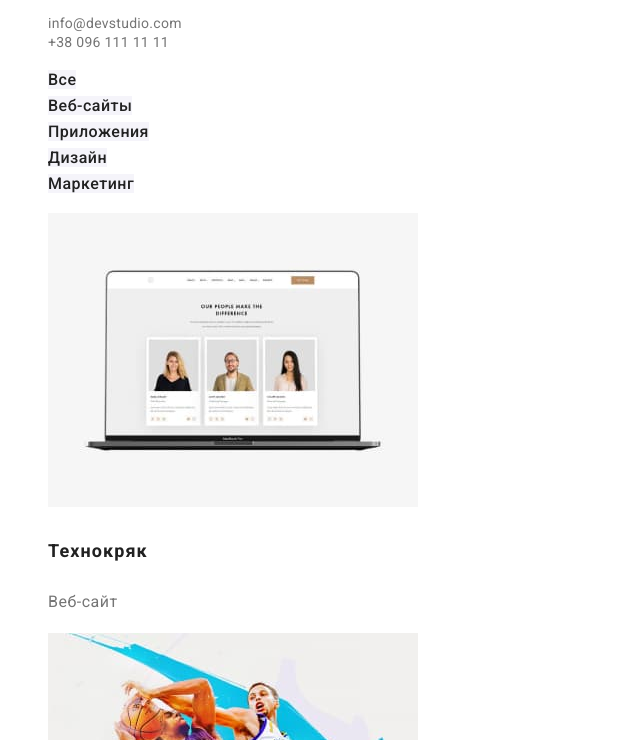
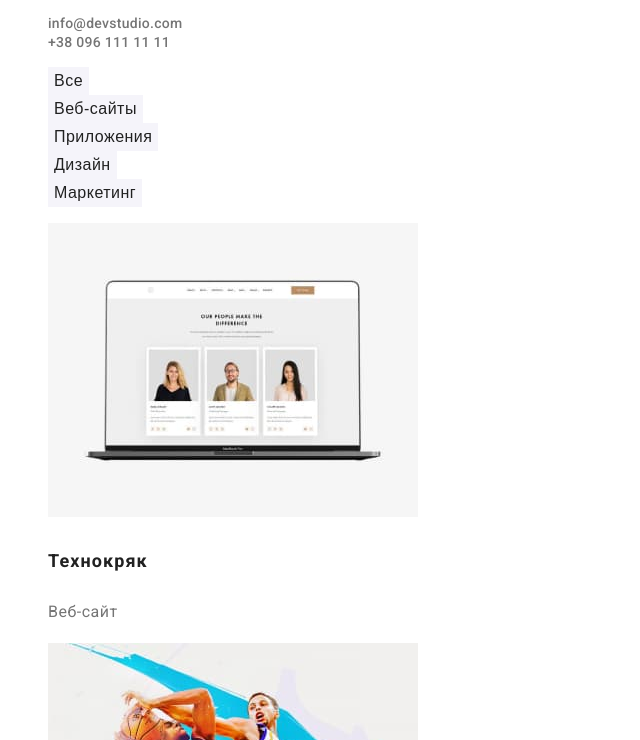
Before and after one commit to YaroslavBry/goit-markup-hw-02, a plain HTML site: page portfolio.html in a window 1280 px wide. Shown: the part 104-844 px from the top of the page, without its empty margins (0-640 px from the left). Drawn offline with Linux system fonts and the light colour scheme.

Commit message:
Вносит правки 24.05.2022

```diff
--- a/portfolio.html
+++ b/portfolio.html
@@ -33,15 +33,14 @@
       <!-- наши работы -->
       <section>
         <h1 hidden>Портфолио работ</h1>
-        <div>
-          <ul class="portfolio-nav">
-            <li><a href="" class="radiobutton-portfolio">Все</a></li>
-            <li><a href="" class="radiobutton-portfolio">Веб-сайты</a></li>
-            <li><a href="" class="radiobutton-portfolio">Приложения</a></li>
-            <li><a href="" class="radiobutton-portfolio">Дизайн</a></li>
-            <li><a href="" class="radiobutton-portfolio">Маркетинг</a></li>
-          </ul>
-        </div>
+        <ul class="portfolio-nav">
+          <li><button type="button" class="radiobutton-portfolio">Все</a></li>
+          <li><button type="button" class="radiobutton-portfolio">Веб-сайты</a></li>
+          <li><button type="button" class="radiobutton-portfolio">Приложения</a></li>
+          <li><button type="button" class="radiobutton-portfolio">Дизайн</a></li>
+          <li><button type="button" class="radiobutton-portfolio">Маркетинг</a></li>
+        </ul>
+
         <ul class="list">
           <li>
             <img src="./images/img1laptop.jpg" alt="laptop" width="370" height="294" />
--- a/styles/style.css
+++ b/styles/style.css
@@ -39,11 +39,11 @@ h2 {
   font-size: 26px;
   line-height: 1.2;
   letter-spacing: 0.03em;
-  color: var(--dark-color-text);
+  color: var(--accent-color);
 }
 
 .logo-accent {
-  color: var(--accent-color);
+  color: var(--dark-color-text);
 }
 
 .logo-footer {
@@ -89,11 +89,12 @@ h2 {
 }
 
 .nav-contact {
-  list-style-type: none;
+  /* list-style-type: none; */
   text-decoration: none;
   color: var(--secondary-text-color);
+  font-weight: 500;
   font-size: 14px;
-  line-height: 16px;
+  line-height: 1.14;
   letter-spacing: 0.02em;
 }
 
@@ -134,9 +135,9 @@ h2 {
 }
 
 .list {
+  color: var(--primaty-text-color);
   list-style: none;
   text-decoration: none;
-  color: var(--primaty-text-color);
   font-weight: 500;
   font-size: 16px;
   line-height: 1.62;
@@ -177,7 +178,6 @@ h2 {
 
 .footer-adress {
   color: var(--white-text-color);
-  font-weight: 400;
   font-size: 14px;
   line-height: 1.7;
   letter-spacing: 0.03em;
@@ -186,7 +186,6 @@ h2 {
 .footer-contact {
   color: var(--auxiliary-text-color);
   text-decoration: none;
-  font-weight: 400;
   font-size: 14px;
   line-height: 1.7;
   letter-spacing: 0.03em;
@@ -194,7 +193,6 @@ h2 {
 
 .footer-adress {
   font-style: normal;
-  font-weight: 400;
   font-size: 14px;
   line-height: 1.7;
   letter-spacing: 0.03em;
@@ -203,8 +201,8 @@ h2 {
 /* СТИЛИЗАЦИЯ СТРАНИЧКИ ПОРТФОЛИО */
 
 .portfolio-nav {
+  color: var(--primaty-text-color);
   list-style: none;
-  color: var(--primaty-text-color);
   font-weight: 500;
   font-size: 16px;
   line-height: 1.62;
@@ -212,10 +210,10 @@ h2 {
 }
 
 .radiobutton-portfolio {
+  color: var(--primaty-text-color);
+  background-color: var(--background-color-lightgrey);
   list-style: none;
   text-decoration: none;
-  color: var(--primaty-text-color);
-  background-color: var(--background-color-lightgrey);
   font-weight: 500;
   font-size: 16px;
   line-height: 1.62;
@@ -242,3 +240,7 @@ h2 {
   line-height: 1.88;
   letter-spacing: 0.03em;
 }
+
+/* .list-dot {
+  list-style-type: none;
+} */
```
